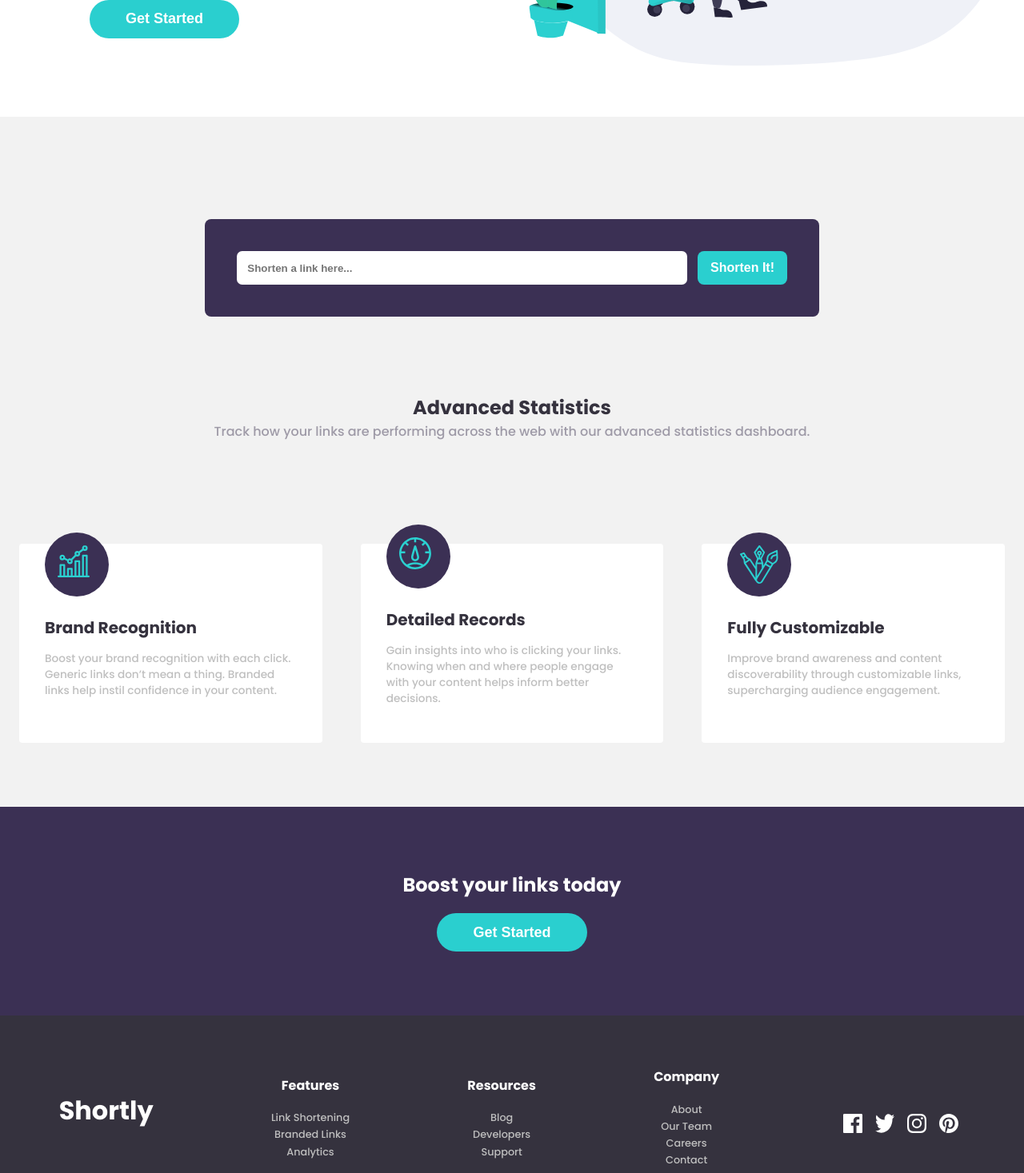
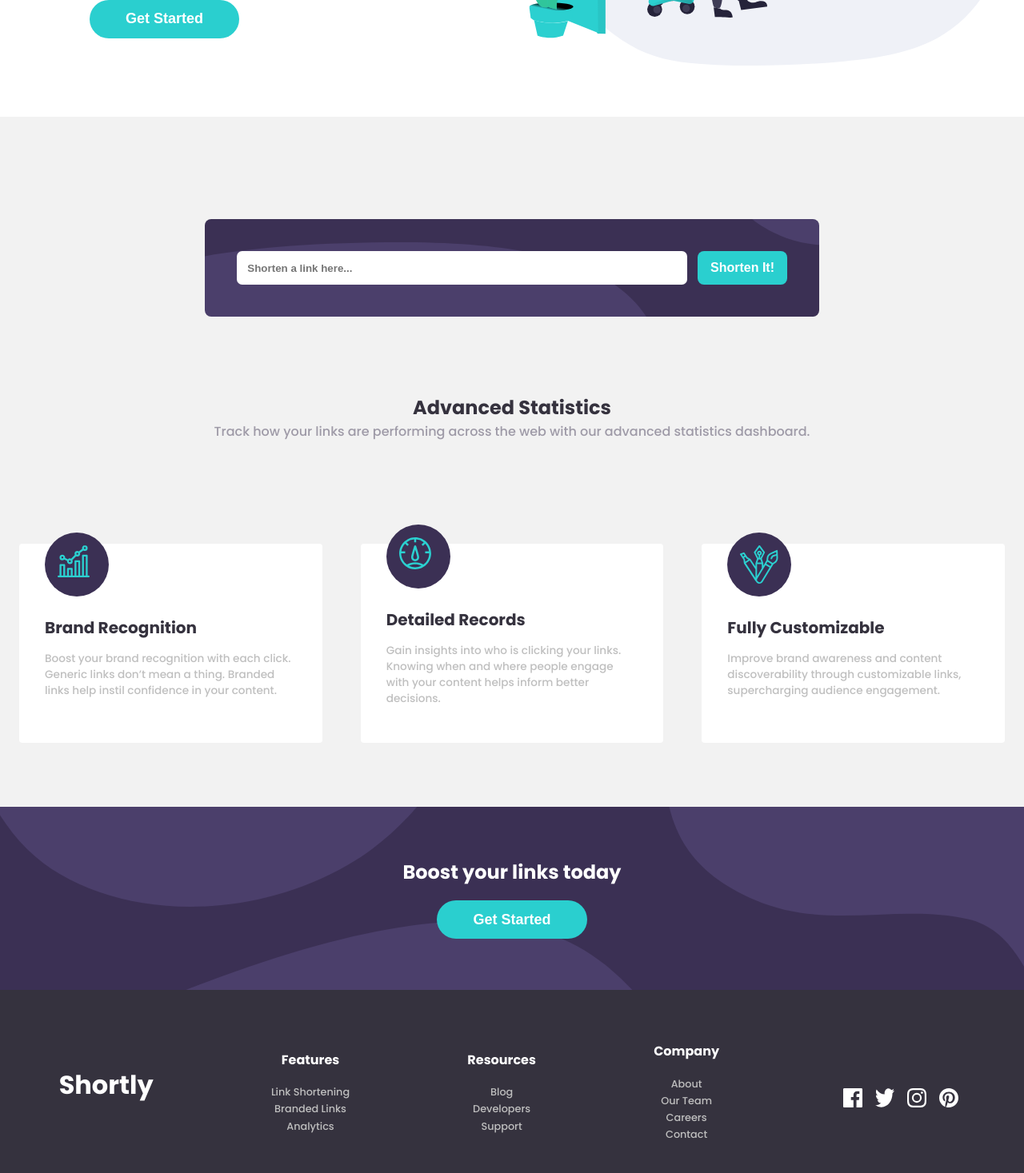
Before and after one commit to milescremen/url-shortener, a React (Create React App) app: page / in a window 1280 px wide. Shown: the part 464-1931 px from the top of the page at 80% size. Built offline with nearby package versions, Linux system fonts and the light colour scheme.

Commit message:
Final Changes

```diff
--- a/src/components/Footer/Footer.css
+++ b/src/components/Footer/Footer.css
@@ -31,6 +31,7 @@
     margin-top: 0.25em;
 }
 
+
 .link-group a:visited {
     color: var(--clr-neutral-300);
 }
@@ -45,6 +46,10 @@
     cursor: pointer;
 }
 
+.link-group a:hover {
+    color: var(--clr-primary-400);
+}
+
 
 @media only screen and (min-width: 650px) {
     .footer {
--- a/src/components/Input/Input.css
+++ b/src/components/Input/Input.css
@@ -21,6 +21,9 @@
     flex-direction: column;
 
     background-color: var(--clr-primary-800);
+    background-image: url('../../images/bg-shorten-mobile.svg');
+
+
 
     margin: 0em 2em;
     padding: 1.5em;
@@ -28,6 +31,8 @@
     border-radius: 0.5em;
 
     min-width: 80vw;
+
+
 }
 
 .input input {
@@ -54,6 +59,10 @@
     border: none;
     border-radius: 0.5em;
     cursor: pointer;
+}
+
+.input button:active {
+    background-color: hsl(180, 66%, 49%, 40%);
 }
 
 .message {
@@ -99,5 +108,7 @@
 @media only screen and (min-width: 1050px) {
     .input {
         min-width: 60vw;
+
+        background-image: url('../../images/bg-shorten-desktop.svg');
     }
 }
--- a/src/components/Landing/Landing.css
+++ b/src/components/Landing/Landing.css
@@ -42,6 +42,11 @@
     cursor: pointer;
 }
 
+.landing button:active {
+    background-color: hsl(180, 66%, 49%, 40%);
+}
+
+
 @media only screen and (min-width: 650px) {
     .landing {
         flex-direction: row-reverse;
--- a/src/components/Main/Main.css
+++ b/src/components/Main/Main.css
@@ -28,10 +28,12 @@
 
 .main-ending {
     text-align: center;
-    padding: 5em 0;
+    padding: 4em 0;
 
     background-color: var(--clr-primary-800);
     color: hsl(0, 0%, 100%);
+
+    background-image: url('../../images/bg-boost-mobile.svg');
 }
 
 
@@ -53,9 +55,17 @@
     cursor: pointer;
 }
 
+.main-ending button:active {
+    background-color: hsl(180, 66%, 49%, 40%);
+}
+
 @media only screen and (min-width: 650px) {
     .main-content {
         display: flex;
         justify-content: center;
     }
+
+    .main-ending {
+        background-image: url('../../images/bg-boost-desktop.svg');
+    }
 }
```
